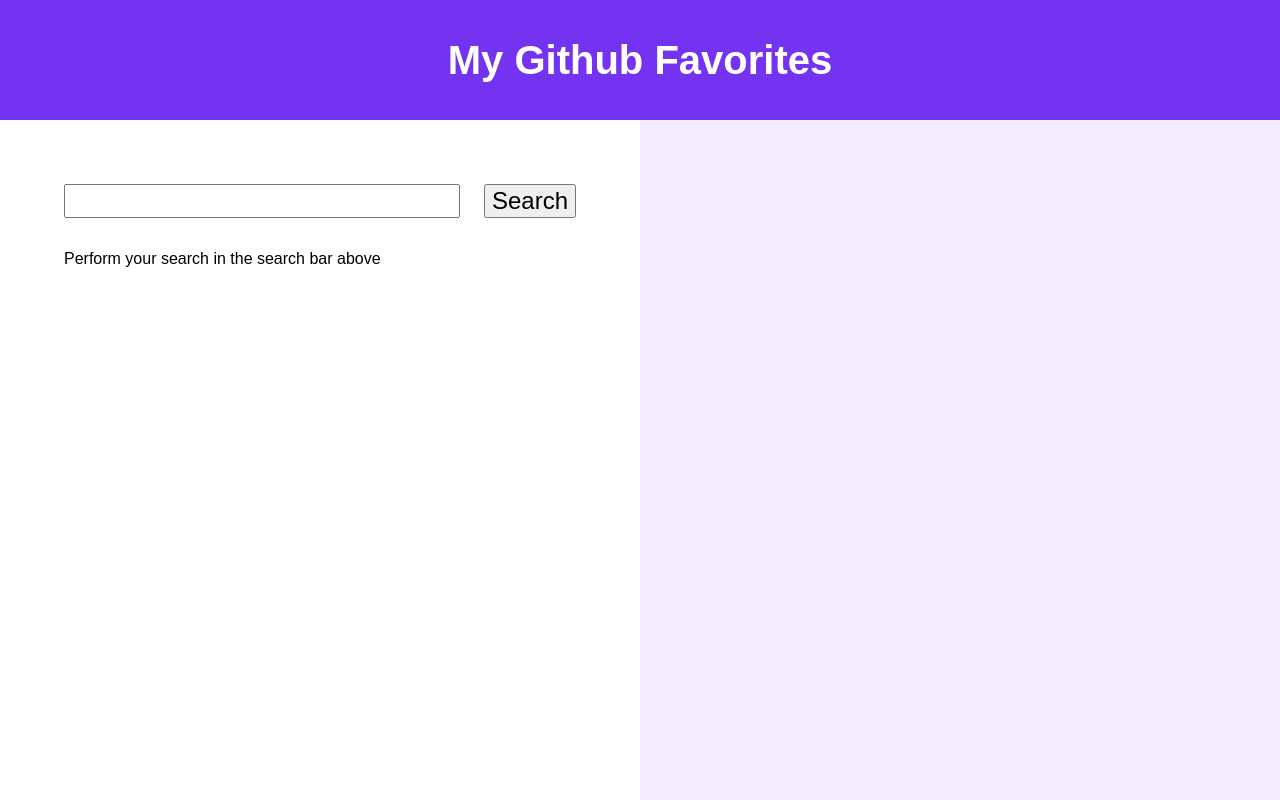
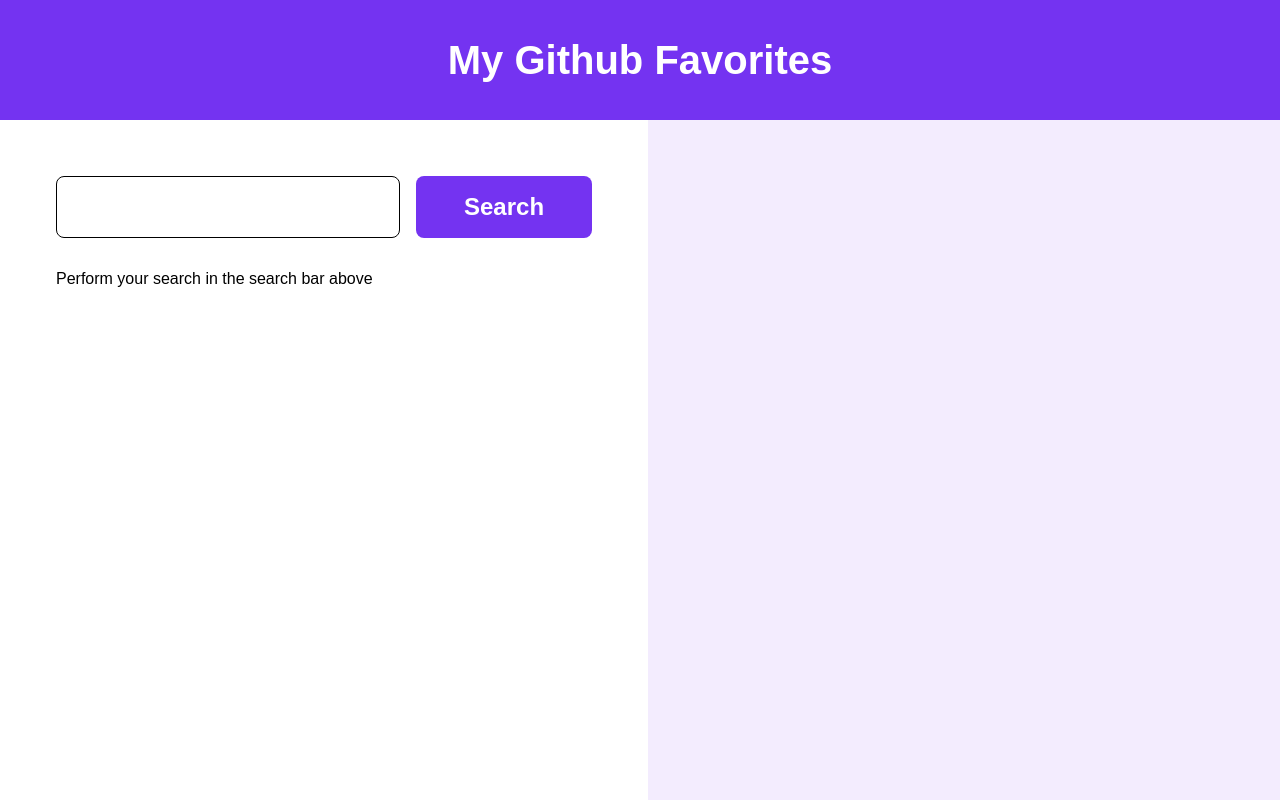
Before and after one commit to specialroboto/shopify-challenge-webdev, a React (Create React App) app: page / in a window 1280 px wide. Built offline with nearby package versions, Linux system fonts and the light colour scheme.

Commit message:
Fixed up some styling and refactored some code

```diff
--- a/package.json
+++ b/package.json
@@ -3,11 +3,9 @@
   "version": "0.1.0",
   "private": true,
   "dependencies": {
-    "apollo-boost": "^0.1.16",
     "axios": "^0.18.0",
-    "graphql": "^14.0.2",
+    "normalize.css": "^8.0.0",
     "react": "^16.5.1",
-    "react-apollo": "^2.1.11",
     "react-dom": "^16.5.1",
     "react-scripts": "1.1.5"
   },
--- a/src/App.css
+++ b/src/App.css
@@ -1,25 +1,18 @@
 .App {
-  margin: 0px;
-  padding: 0px;
   min-height: 100vh;
 }
 
 .App-header {
   background-color: #7433f1;
-  /* text-align: center; */
   height: 15vh;
-  /* padding: 25px; */
   color: white;
-  /* margin: 0; */
   display: flex;
-    justify-content: center;
+  justify-content: center;
   align-items: center;
 }
 
 .App-title {
-  font-size: 2.5em;
-  /* line-height: 70px; */
-  margin: 0;
+  font-size: 2.5rem;
 }
 
 table {
@@ -37,28 +30,46 @@
 
 .section {
   width: 50%;
-  padding: 4em;
+  padding: 3.5rem;
 }
 
 #search-bar {
   /* display: grid; */
-  /* grid-template-columns: 1fr 150px; */
+  /* grid-template-columns: 7fr 1fr; */
   display: flex;
-  margin-bottom: 2em;
+  margin-bottom: 2rem;
 }
 
 #search-input {
-  font-size: 1.5em;
-  flex-grow: 1;
+  padding: 1rem;
+  border-radius: 0.5rem;
+  border: 1px solid #000000;
+  font-size: 1.5rem;
+  flex: 1;
+}
+
+#search-input:focus {
+  outline: none;
 }
 
 #search-button {
-  font-size: 1.5em;
-  margin-left: 1em;
+  padding: 1rem 3rem;
+  font-size: 1.5rem;
+  font-weight: bold;
+  color: #ffffff;
+  background-color: #7433f1;
+  border: none;
+  border-radius: 0.5rem;
+  margin-left: 1rem;
 }
 
 .result-table {
   /* transition: transform 1s ease-in-out; */
+  font-size: 1.15rem;
+}
+
+td, th {
+  padding: 0.25rem;
 }
 
 #favorite-section {
--- a/src/App.js
+++ b/src/App.js
@@ -1,71 +1,19 @@
 import React, { Component } from 'react';
-// require('dotenv').config();
-import { ApolloClient, ApolloLink, InMemoryCache, HttpLink } from 'apollo-boost';
-import { ApolloProvider } from "react-apollo";
 
 import AppHeader from "./components/AppHeader.js";
 import AppMain from "./components/AppMain.js";
-
 import './App.css';
-
-const httpLink = new HttpLink({ uri: 'https://api.github.com/graphql' });
-
-const authLink = new ApolloLink((operation, forward) => {
-  // Set the authorization token from .env file
-  const token = process.env.REACT_APP_GITHUB_API_KEY;
-
-  // Use the setContext method to set the HTTP headers.
-  operation.setContext({
-    headers: {
-      authorization: token ? `Bearer ${token}` : ''
-    }
-  });
-
-  // Call the next link in the middleware chain.
-  return forward(operation);
-});
-
-const client = new ApolloClient({
-  link: authLink.concat(httpLink), // Chain it with the HttpLink
-  cache: new InMemoryCache()
-});
-
-
-// const getSearchQuery = gql`
-// {
-//   search(query: "shopify", type: REPOSITORY, first: 10) {
-//     nodes {
-//       ... on Repository {
-//         nameWithOwner
-//         primaryLanguage {
-//           name
-//         }
-//         releases(first: 1, orderBy: {field: CREATED_AT, direction: DESC}) {
-//           nodes {
-//             tag {
-//               name
-//             }
-//           }
-//         }
-//       }
-//     }
-//   }
-// }`
 
 
 class App extends Component {
   render() {
     return (
-      <ApolloProvider client={client}>
-        <div className="App">
-          <AppHeader />
-          <AppMain />
-        </div>
-      </ApolloProvider>
+      <div className="App">
+        <AppHeader />
+        <AppMain />
+      </div>
     );
   }
 }
 
 export default App;
-
-// purecomponent vs stateless function compoents
--- a/src/components/AppMain.js
+++ b/src/components/AppMain.js
@@ -10,15 +10,25 @@
     super();
 
     this.state = {
+      search: null,
       fav: {},
       favorites: [],
-      favoritesList: [],
-      search: null
+      favoritesList: []
     }
+
+    this.searchToState = this.searchToState.bind(this);
+    this.clearSearch = this.clearSearch.bind(this);
 
     this.addFavorite = this.addFavorite.bind(this);
     this.removeFavorite = this.removeFavorite.bind(this);
-    // this.changeData = this.changeData.bind(this);
+  }
+
+  searchToState(searchData) {
+    this.setState({ search: searchData })
+  }
+
+  clearSearch() {
+    this.setState({ search: null });
   }
 
   addFavorite(node) {
@@ -31,11 +41,13 @@
       favorites: favorites,
       favoritesList: favoritesList
     });
-    console.log(this.state.favorites, this.state.favoritesList)
+    console.log(this.state.fav,this.state.favorites, this.state.favoritesList)
   }
 
-  removeFavorite(index) {
-    let { favorites, favoritesList } = this.state;
+  removeFavorite(index, id) {
+    let { fav, favorites, favoritesList } = this.state;
+
+    delete fav[id];
 
     favorites.splice(index, 1);
     favoritesList.splice(index, 1);
@@ -57,7 +69,7 @@
     console.log(this.changeHMtoArray())
     return (
       <main class="flex-row">
-        <SearchSection favoritesList={this.state.favoritesList} addFavorite={this.addFavorite} />
+        <SearchSection search={this.state.search} favoritesList={this.state.favoritesList} addFavorite={this.addFavorite} searchToState={this.searchToState} clearSearch={this.clearSearch} />
         <FavoriteSection xfavorites={this.state.favorites} favorites={this.changeHMtoArray()} removeFavorite={this.removeFavorite} />
       </main>
     );
--- a/src/components/SearchBar.js
+++ b/src/components/SearchBar.js
@@ -1,4 +1,5 @@
 import React, { Component } from 'react';
+import axios from 'axios';
 
 class SearchBar extends Component {
   constructor() {
@@ -8,11 +9,12 @@
     this.handleChange = this.handleChange.bind(this);
     this.handleKeyPress = this.handleKeyPress.bind(this);
     this.handleSubmit = this.handleSubmit.bind(this);
+    this.performSearch = this.performSearch.bind(this);
   }
 
   handleKeyPress(e) {
     // key="Enter" or charCode=13
-    if (e.key === "Enter") {
+    if (e.key === "Enter" && e.target.value !== "") {
       this.handleSubmit(e);
     }
   }
@@ -25,8 +27,29 @@
     }
   }
 
-  handleSubmit(e) {
-    this.props.performSearch(this.state.search);
+  handleSubmit() {
+    this.performSearch(this.state.search);
+  }
+
+  async performSearch(searchVal) {
+
+    // Graphql query string
+    const query = `{ search(query: "${searchVal}", type: REPOSITORY, first: 10) { nodes { ... on Repository { id nameWithOwner primaryLanguage { name } releases(first: 1 , orderBy: {field: CREATED_AT, direction: DESC}) { nodes { name tag { name } } } } } } }`
+
+    let response = await axios({
+      url: "https://api.github.com/graphql",
+      method: "post",
+      headers: {
+        "Content-Type": "application/json",
+        "Authorization": `Bearer ${process.env.REACT_APP_GITHUB_API_KEY}`
+      },
+      data: {
+        query: query
+      }
+    })
+
+    console.log(response)
+    this.props.searchToState(response.data);
   }
 
   render() {
--- a/src/components/SearchSection.js
+++ b/src/components/SearchSection.js
@@ -1,82 +1,21 @@
 import React, { Component } from 'react';
-import axios from 'axios';
 
 import SearchBar from "./SearchBar.js";
 import ResultsTable from "./ResultsTable.js";
+import StatusMessage from "./StatusMessage.js";
 
 class SearchSection extends Component {
 
-  constructor() {
-    super();
-
-    this.state = { search: null }
-
-    this.performSearch = this.performSearch.bind(this);
-    this.clearSearch = this.clearSearch.bind(this);
-  }
-
-  async performSearch(searchVal) {
-
-    // const query = `
-    //   {
-    //     search(query: ${searchVal}, type: REPOSITORY, first: 10) {
-    //       nodes {
-    //         ... on Repository {
-    //           nameWithOwner
-    //           primaryLanguage {
-    //             name
-    //           }
-    //           releases(first: 1, orderBy: {field: CREATED_AT, direction: DESC}) {
-    //             nodes {
-    //               tag {
-    //                 name
-    //               }
-    //             }
-    //           }
-    //         }
-    //       }
-    //     }
-    //   }`
-
-    // const query = `{ search(query: "${searchVal}", type: REPOSITORY, first: 10) { nodes { ... on Repository { id nameWithOwner primaryLanguage { name } releases(first: 1, orderBy: {field: CREATED_AT, direction: DESC}) { nodes { name tag { name } } } } } } }`
-
-
-    const query = `{ search(query: "${searchVal}", type: REPOSITORY, first: 10) { nodes { ... on Repository { id nameWithOwner primaryLanguage { name } releases(first: 3 , orderBy: {field: CREATED_AT, direction: DESC}) { nodes { name tag { name } } } } } } }`
-
-    let response = await axios({
-      url: "https://api.github.com/graphql",
-      method: "post",
-      headers: {
-        // "Content-Type": "application/json",
-        "Authorization": `Bearer ${process.env.REACT_APP_GITHUB_API_KEY}`
-      },
-      data: {
-        query: query
-      }
-    })
-    // .then(
-    //   res => console.log(res)
-    // )
-
-    console.log(response)
-
-    this.setState({ search: response.data })
-  }
-
-  clearSearch() {
-    this.setState({ search: null });
-  }
-
   displaySearchResults() {
 
-    if (this.state.search === null) {
-      return "Perform your search in the search bar above"
-    } else if (this.state.search && this.state.search.data === null && this.state.search.hasOwnProperty("errors")) {
-      return "Error: Something has happened"
-    } else if (this.state.search && this.state.search.data.search.nodes.length === 0) {
-      return "Sorry no search results"
-    } else if (this.state.search && this.state.search.data.search.nodes.length > 0) {
-      return <ResultsTable data={this.state.search.data.search.nodes} table="search" addFavorite={this.props.addFavorite} favoritesList={this.props.favoritesList} />
+    if (this.props.search === null) {
+      return <StatusMessage text="Perform your search in the search bar above" />
+    } else if (this.props.search && this.props.search.data === null && this.props.search.hasOwnProperty("errors")) {
+      return <StatusMessage text="Error: Something has happened. Please try again." />
+    } else if (this.props.search && this.props.search.data.search.nodes.length === 0) {
+      return <StatusMessage text="Sorry no results were found" />
+    } else if (this.props.search && this.props.search.data.search.nodes.length > 0) {
+      return <ResultsTable data={this.props.search.data.search.nodes} table="search" addFavorite={this.props.addFavorite} favoritesList={this.props.favoritesList} />
     }
 
   }
@@ -84,7 +23,7 @@
   render() {
     return (
       <div class="section">
-        <SearchBar performSearch={this.performSearch} clearSearch={this.clearSearch} />
+        <SearchBar performSearch={this.performSearch} clearSearch={this.props.clearSearch} searchToState={this.props.searchToState} />
         {this.displaySearchResults()}
       </div>
     );
--- /dev/null
+++ b/src/components/StatusMessage.js
@@ -0,0 +1,11 @@
+import React, { Component } from 'react';
+
+class Status extends Component {
+  render() {
+    return (
+      <div className="message">{this.props.text}</div>
+    );
+  }
+}
+
+export default Status;
--- a/src/components/TableRow.js
+++ b/src/components/TableRow.js
@@ -6,11 +6,20 @@
   }
 
   addButton() {
-    return (<a onClick={() => this.props.addFavorite(this.props.repo)}>Add</a>);
+    return (<a href="#!" onClick={() => this.props.addFavorite(this.props.repo)}>Add</a>);
   }
 
   removeButton() {
-    return (<a onClick={() => this.props.removeFavorite(this.props.index)}>Remove</a>);
+    return (<a href="#!" onClick={() => this.props.removeFavorite(this.props.index, this.props.repo.id)}>Remove</a>);
+  }
+
+  displayButton(table, id) {
+    // Returns either a Add button or Remove button depending on value passed into table prop
+    if (table === "search" && !this.props.favoritesList.includes(id)) {
+      return this.addButton();
+    } else if (table === "favorite") {
+      return this.removeButton();
+    }
   }
 
   render() {
@@ -32,8 +41,9 @@
           {releases.nodes.length > 0 && releases.nodes[0] && releases.nodes[0].tag ? releases.nodes[0].tag.name : "-"}
         </td>
         <td>
-          {table === "search" && !this.props.favoritesList.includes(id) && this.addButton()}
-          {table === "favorite" && this.removeButton()}
+          {/* {table === "search" && !this.props.favoritesList.includes(id) && this.addButton()}
+          {table === "favorite" && this.removeButton()} */}
+          {this.displayButton(table, id)}
         </td>
       </tr>
     );
--- a/src/index.js
+++ b/src/index.js
@@ -1,5 +1,7 @@
 import React from 'react';
 import ReactDOM from 'react-dom';
+import 'normalize.css';
+// import 'normalize.css/normalize.css';
 import './index.css';
 import App from './App';
 import registerServiceWorker from './registerServiceWorker';
```
Also changed, not shown: 1 other file (tests, documents, lock files or other folders).
